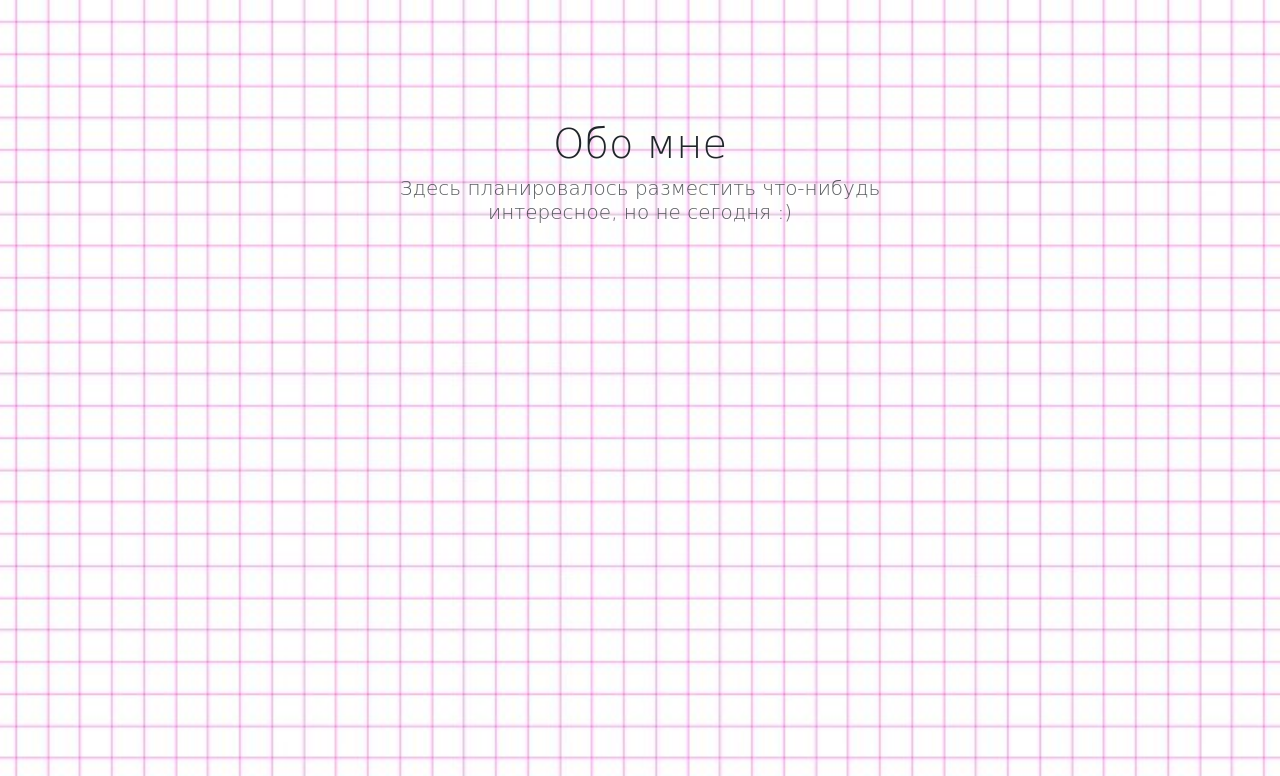
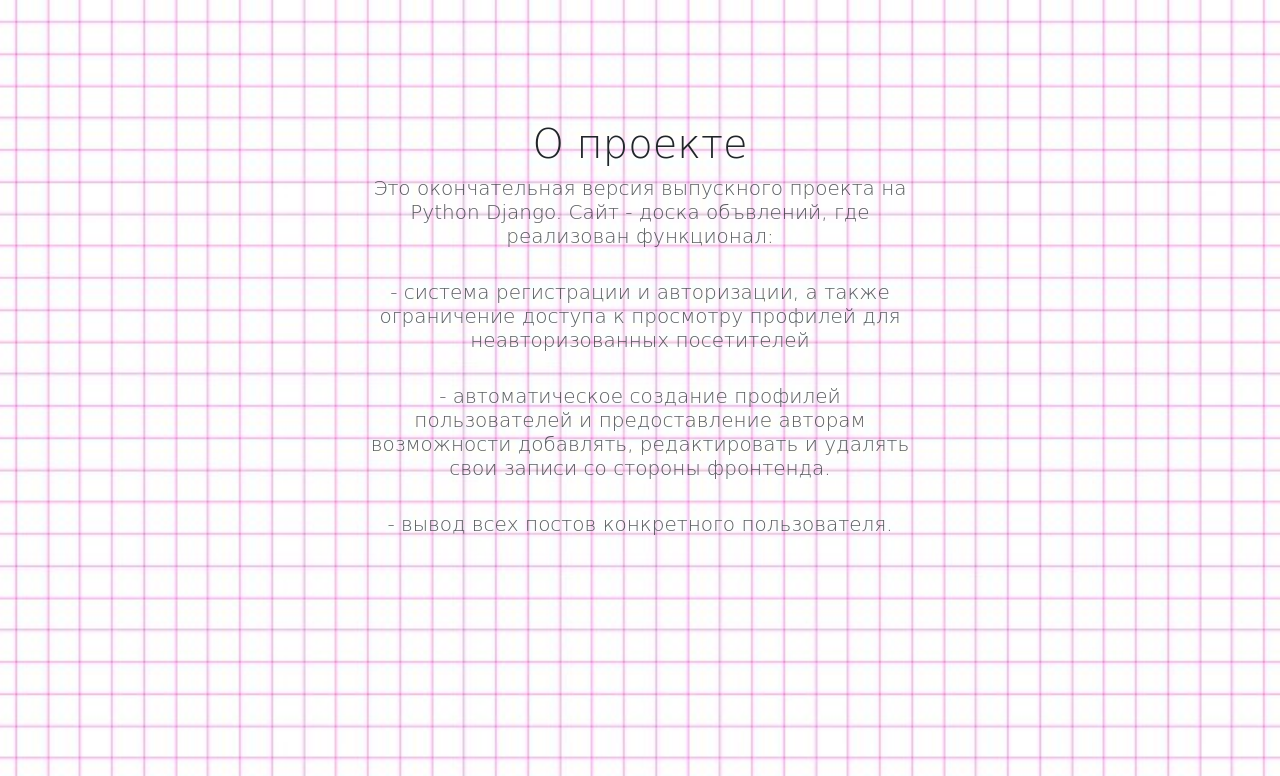
Before and after one commit to Ireny-A/djangoPostingBoard, a Django app: page /about/ in a window 1280 px wide. Shown: the part 90-866 px from the top of the page. Run offline with Django 4.2, Linux system fonts and the light colour scheme; some libraries are stand-ins or nearby versions.

Commit message:
Added text to the about

```diff
--- a/templates/main/about.html
+++ b/templates/main/about.html
@@ -4,11 +4,13 @@
     <section class="py-5 text-center container">
     <div class="row py-lg-5">
       <div class="col-lg-6 col-md-8 mx-auto">
-        <h1 class="fw-light">Обо мне</h1>
-          <h2 class="lead text-muted">Здесь планировалось разместить что-нибудь интересное, но не сегодня :)</h2><br>
+        <h1 class="fw-light">О проекте</h1>
+          <h2 class="lead text-muted">Это окончательная версия выпускного проекта на Python Django. Сайт - доска объвлений, где реализован функционал: </h2><br>
+          <h2 class="lead text-muted">- система регистрации и авторизации, а также ограничение доступа к просмотру профилей для неавторизованных посетителей </h2><br>
+          <h2 class="lead text-muted">- автоматическое создание профилей пользователей и предоставление авторам возможности добавлять, редактировать и удалять свои записи со стороны фронтенда. </h2><br>
+          <h2 class="lead text-muted">- вывод всех постов конкретного пользователя. </h2><br>
       </div>
     </div>
   </section>
 
-
 {% endblock content %}
```
Also changed, not shown: main/static/main/main.css (+2 -11 lines), users/templates/users/login.html (+0 -8 lines), users/templates/users/logout.html (+0 -7 lines), users/templates/users/register.html (+0 -7 lines).
